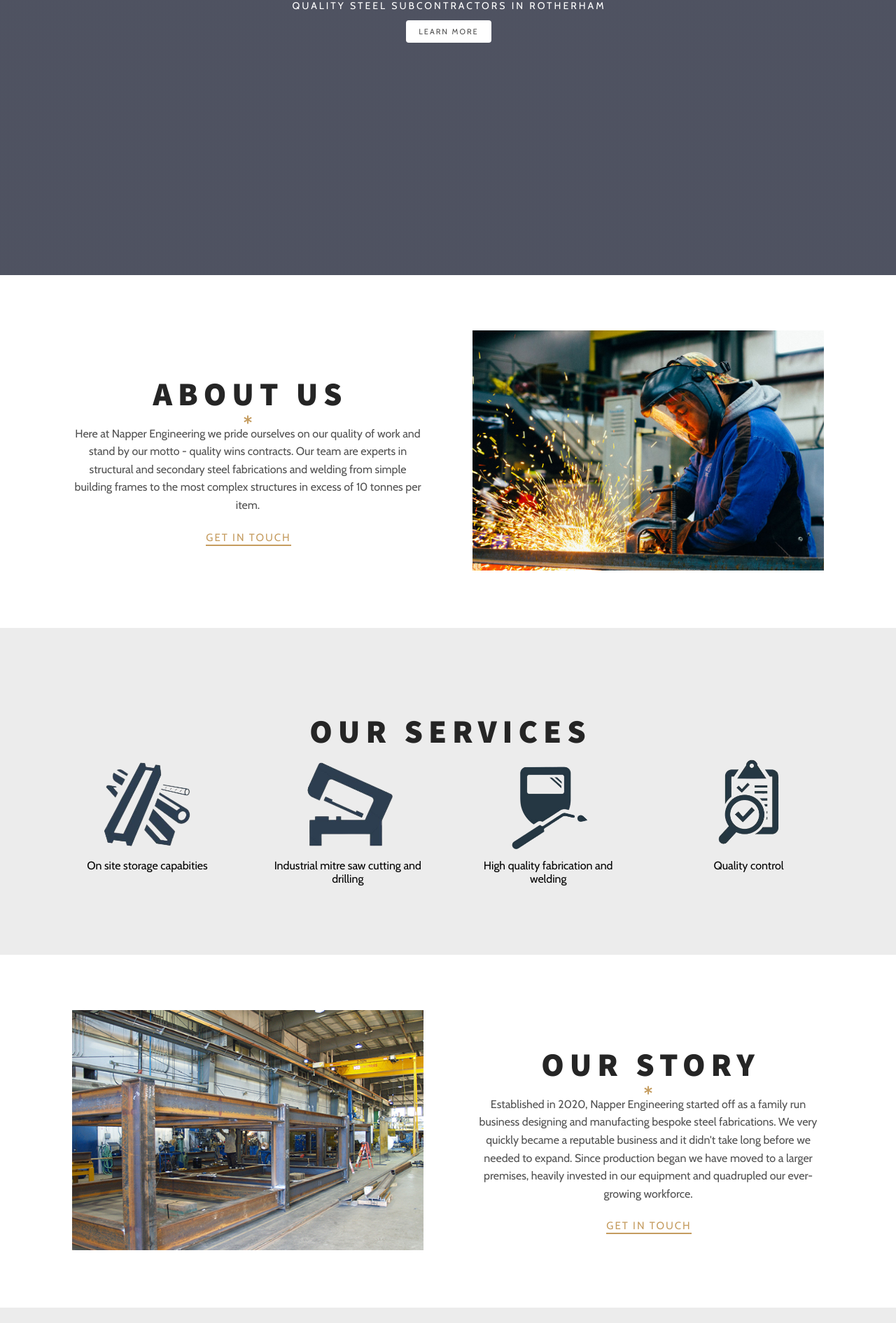
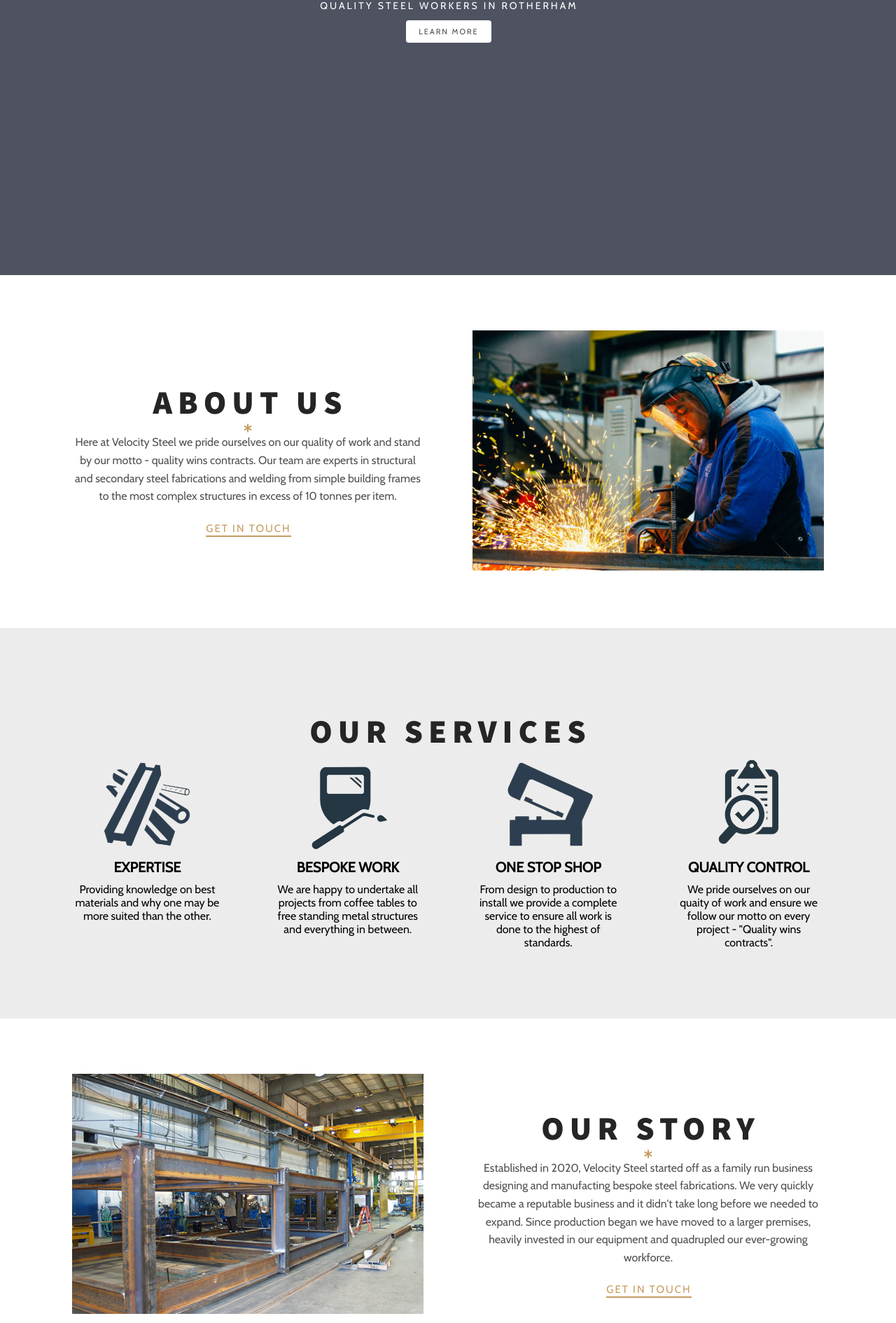
Before and after one commit to joenapper/steel, a plain HTML site: page index.html in a window 1280 px wide. Shown: the part 407-2297 px from the top of the page at 70% size. Drawn offline with nearby package versions, Linux system fonts and the light colour scheme; a web font is replaced by a local one.

```diff
--- a/index.html
+++ b/index.html
@@ -13,22 +13,20 @@
       type="image/png"
       sizes="16x16"
     />
-    <title>
-      Napper Engineering | Quality Steel Subcontractors in Rotherham
-    </title>
+    <title>Velocity Steel | Quality Steel Workers in Rotherham</title>
     <meta
       name="description"
-      content="Here at Napper Engineering we pride ourselves on our quality of work and stand by our motto - quality wins contracts."
+      content="Here at Velocity Steel we pride ourselves on our quality of work and stand by our motto - quality wins contracts."
     />
     <meta
       name="keywords"
-      content="Structural steel subcontractors in Rotherham, Fabrication, Welding, Cutting, Drilling"
+      content="Quality steel workers in Rotherham, Fabrication, Welding, Cutting, Drilling"
     />
     <link
       rel="stylesheet"
       href="https://cdnjs.cloudflare.com/ajax/libs/font-awesome/5.11.2/css/all.min.css"
     />
-    <link rel="stylesheet" href="style.css" />
+    <link rel="stylesheet" href="style.min.css" />
     <script src="https://unpkg.com/scrollreveal"></script>
     <script>
       ScrollReveal.debug = true;
@@ -49,7 +47,7 @@
             <i class="fas fa-times"></i>
           </div>
           <a href="index.html" class="logo nav-link">
-            <img src="images/logo.png" alt="Napper Engineering" />
+            <img src="images/logo.png" alt="Velocity Steel logo" />
           </a>
           <ul class="nav-list">
             <li class="nav-item">
@@ -72,7 +70,7 @@
     <!-- Hero -->
     <section class="hero" id="hero">
       <div class="container">
-        <h1 class="headline">Napper Engineering</h1>
+        <h1 class="headline">Velocity Steel</h1>
         <div class="headline-description">
           <div class="separator">
             <div class="line line-left"></div>
@@ -82,7 +80,7 @@
             <div class="line line-right"></div>
           </div>
           <div class="single-animation">
-            <h5>Quality steel subcontractors in rotherham</h5>
+            <p>Quality steel workers in Rotherham</p>
             <a href="#about" class="btn cta-btn">Learn more</a>
           </div>
         </div>
@@ -95,14 +93,14 @@
         <div class="our-story-info">
           <div class="our-story-description padding-right animate-left">
             <div class="global-headline">
-              <h1 class="headline headline-dark">About us</h1>
+              <h2 class="headline headline-dark">About us</h2>
               <div class="asterisk">
                 <i class="fas fa-asterisk"></i>
               </div>
             </div>
             <p>
-              Here at Napper Engineering we pride ourselves on our quality of
-              work and stand by our motto - quality wins contracts. Our team are
+              Here at Velocity Steel we pride ourselves on our quality of work
+              and stand by our motto - quality wins contracts. Our team are
               experts in structural and secondary steel fabrications and welding
               from simple building frames to the most complex structures in
               excess of 10 tonnes per item.
@@ -110,10 +108,7 @@
             <a href="#contact" class="btn body-btn">Get in touch</a>
           </div>
           <div class="animate-right">
-            <img
-              src="images/about-us-img.jpeg"
-              alt="Before and after pressure washing"
-            />
+            <img src="images/about-us-img.jpeg" alt="About us image" />
           </div>
         </div>
       </div>
@@ -124,29 +119,48 @@
       <div class="container">
         <div class="global-headline">
           <div class="animate-top">
-            <h1 class="headline headline-dark">Our services</h1>
+            <h2 class="headline headline-dark">Our services</h2>
           </div>
         </div>
         <div>
           <div class="animate-bottom">
             <div class="service">
-              <img src="images/storage.png" alt="" />
-              <p>On site storage capabities</p>
+              <img src="images/storage.png" alt="Expertise icon" />
+              <h3>Expertise</h3>
+              <p>
+                Providing knowledge on best materials and why one may be more
+                suited than the other.
+              </p>
             </div>
 
             <div class="service">
-              <img src="images/cutting.png" alt="" />
-              <p>Industrial mitre saw cutting and drilling</p>
+              <img src="images/fabrication.png" alt="Bespoke work icon" />
+              <h3>Bespoke work</h3>
+              <p>
+                We are happy to undertake all projects from coffee tables to
+                free standing metal structures and everything in between.
+              </p>
             </div>
 
             <div class="service">
-              <img src="images/fabrication.png" alt="" />
-              <p>High quality fabrication and welding</p>
+              <img src="images/cutting.png" alt="One stop shop icon" />
+              <h3>One stop shop</h3>
+              <p>
+                From design to production to install we provide a complete
+                service to ensure all work is done to the highest of standards.
+              </p>
             </div>
 
             <div class="service">
-              <img src="images/quality-control.png" alt="" />
-              <p>Quality control</p>
+              <img
+                src="images/quality-control.png"
+                alt="Quality control icon"
+              />
+              <h3>Quality control</h3>
+              <p>
+                We pride ourselves on our quaity of work and ensure we follow
+                our motto on every project - "Quality wins contracts".
+              </p>
             </div>
           </div>
         </div>
@@ -158,21 +172,21 @@
       <div class="container">
         <div class="our-story-info">
           <div class="padding-right animate-left">
-            <img src="images/our-story-img.jpeg" alt="Wall cleaning" />
+            <img src="images/our-story-img.jpeg" alt="Our story image" />
           </div>
           <div class="our-story-description animate-right">
             <div class="global-headline">
-              <h1 class="headline headline-dark">Our story</h1>
+              <h2 class="headline headline-dark">Our story</h2>
               <div class="asterisk">
                 <i class="fas fa-asterisk"></i>
               </div>
               <p>
-                Established in 2020, Napper Engineering started off as a family
-                run business designing and manufacting bespoke steel
-                fabrications. We very quickly became a reputable business and it
-                didn't take long before we needed to expand. Since production
-                began we have moved to a larger premises, heavily invested in
-                our equipment and quadrupled our ever-growing workforce.
+                Established in 2020, Velocity Steel started off as a family run
+                business designing and manufacting bespoke steel fabrications.
+                We very quickly became a reputable business and it didn't take
+                long before we needed to expand. Since production began we have
+                moved to a larger premises, heavily invested in our equipment
+                and quadrupled our ever-growing workforce.
               </p>
               <a href="#contact" class="btn body-btn">Get in touch</a>
             </div>
@@ -186,7 +200,7 @@
       <div class="container">
         <div class="animate-top">
           <div class="global-headline">
-            <h1 class="headline headline-dark">Contact us</h1>
+            <h2 class="headline headline-dark">Contact us</h2>
             <p>
               Do you have a project you require our services for? Use the
               contact form below to send us a message and we will get back to
@@ -297,10 +311,10 @@
         </div>
         <div class="footer-content">
           <div class="footer-content-about animate-top">
-            <h4 class="logo">
-              <img src="images/logo.png" alt="Napper Engineering" />
-              Napper Engineering
-            </h4>
+            <span class="logo">
+              <img src="images/logo.png" alt="Velocity Steel logo" />
+              Velocity Steel
+            </span>
             <div class="asterisk">
               <i class="fas fa-asterick"></i>
             </div>
@@ -327,6 +341,6 @@
     </footer>
 
     <!-- Animations & Slider -->
-    <script src="main.js"></script>
+    <script src="main.min.js"></script>
   </body>
 </html>
--- a/style.css
+++ b/style.css
@@ -251,7 +251,7 @@ header {
   animation-delay: 1.5s;
 }
 
-.headline-description h5 {
+.headline-description p {
   color: #fff;
   font-size: 1.4rem;
   font-weight: 100;
@@ -458,8 +458,21 @@ header {
   height: 150px;
 }
 
-.service p {
-  /* color: #fff; */
+.service h3 {
+  font-size: 2rem;
+  margin-bottom: 1rem;
+  text-transform: uppercase;
+}
+
+@media screen and (max-width: 768px) {
+  .service p {
+    max-width: 400px;
+    margin: auto;
+  }
+
+  .service h3 {
+    font-size: 2.5rem;
+  }
 }
 
 @media screen and (min-width: 768px) {
@@ -471,6 +484,10 @@ header {
   .service {
     width: 20%;
   }
+
+  /* .service h3 {
+  font-size: 2.5rem;
+} */
 }
 
 /* Our Services */
@@ -512,7 +529,7 @@ footer {
   overflow: hidden;
 }
 
-.footer-content h4 {
+.footer-content span {
   font-size: 1.9rem;
   text-transform: uppercase;
   font-weight: 100;
```
Also changed, not shown: main.min.js (added, +1 -0 lines), style.min.css (added), 1 other file.
